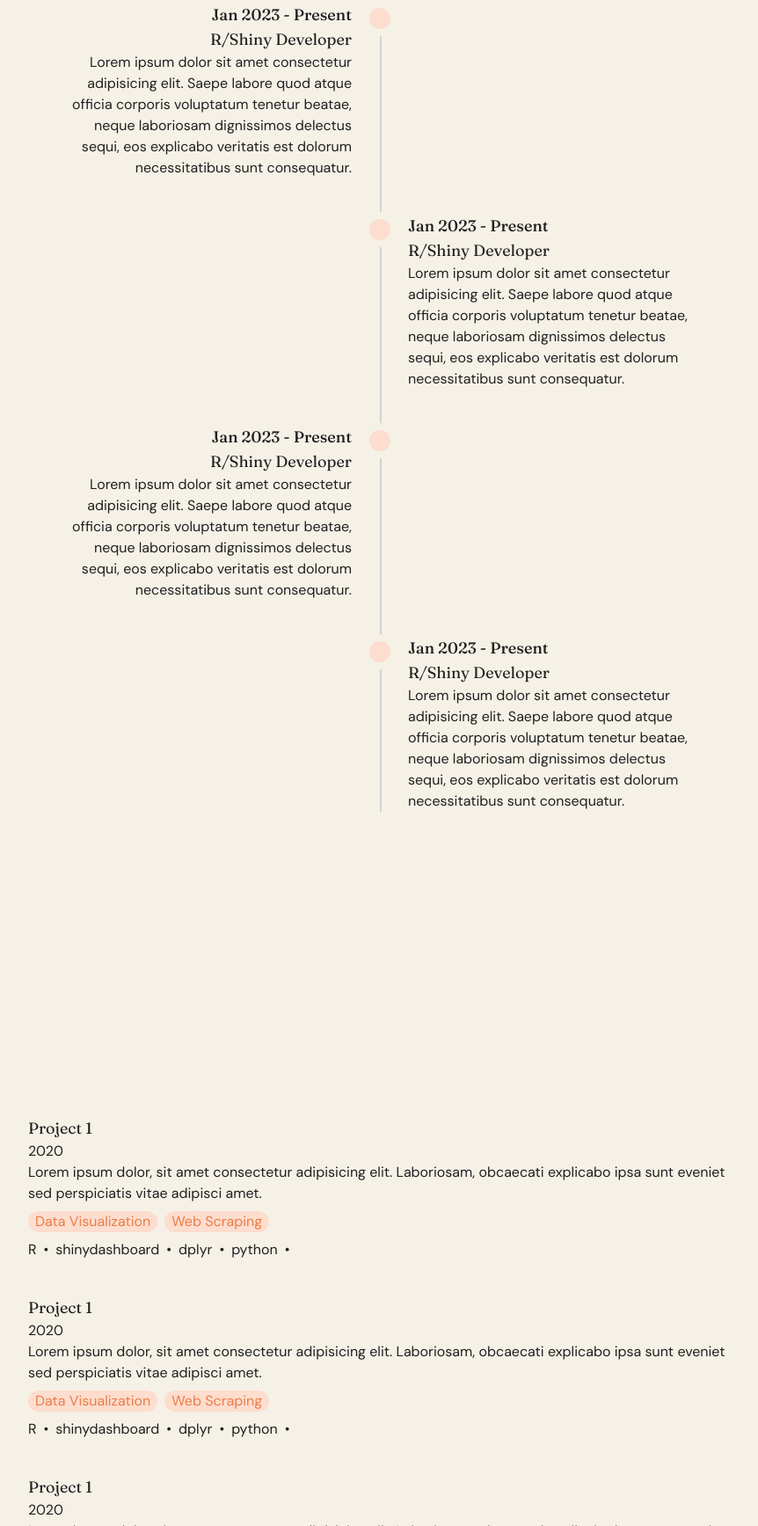
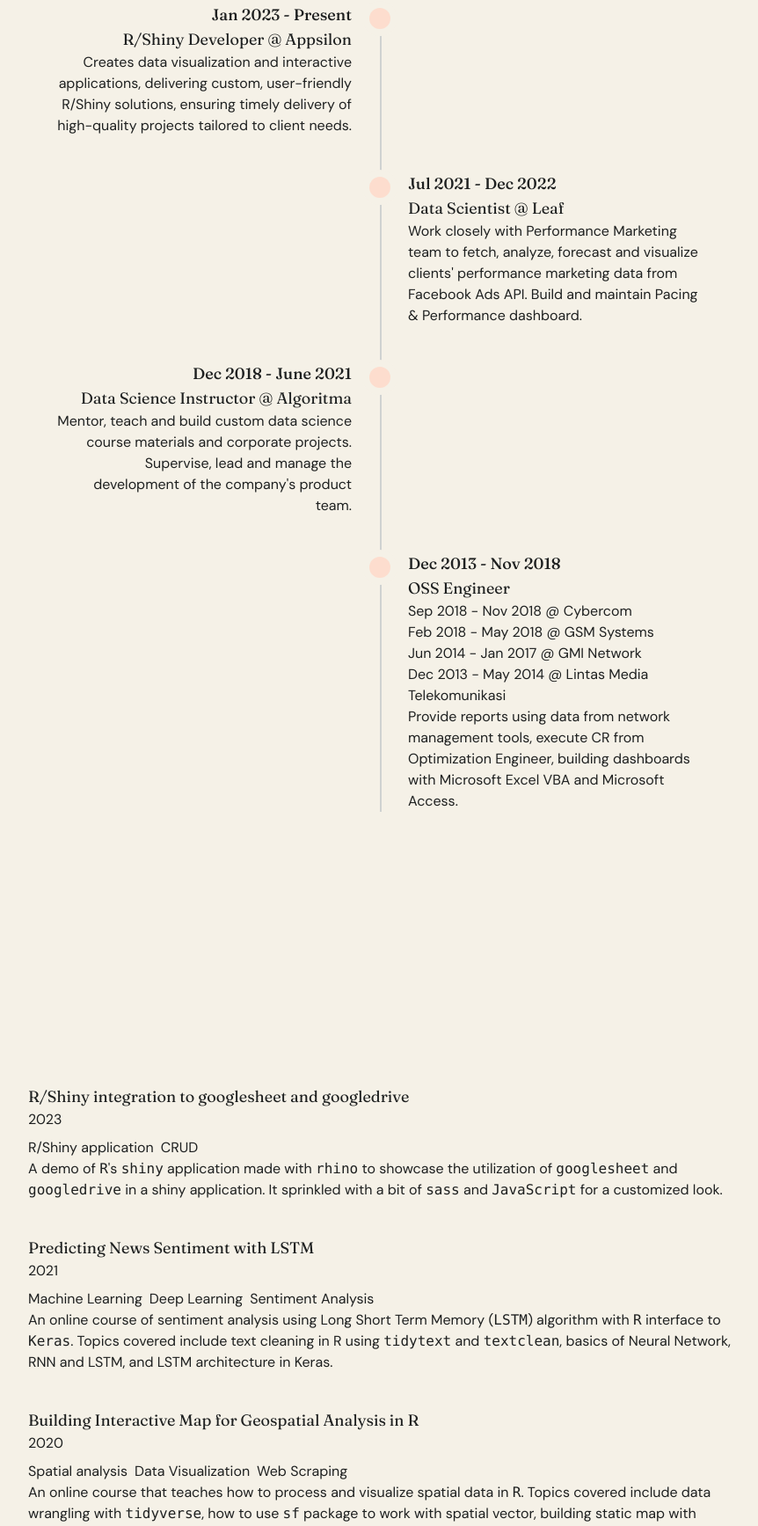
Before and after one commit to ttnsy/personal-page, a website built with Vite: page src/index.html in a window 1280 px wide. Shown: the part 1065-2800 px from the top of the page at 88% size, without its empty margins (400-1262 px from the left). Built offline with nearby package versions, Linux system fonts and the light colour scheme.

Commit message:
feat: fill up projects

```diff
--- a/src/index.html
+++ b/src/index.html
@@ -38,146 +38,160 @@
           </li>
           <li>
             <a href="#projects" class="nav__link">
-              <span>Projects</span>
+              <span>Posts / Projects</span>
             </a>
           </li>
         </ul>
       </nav>
 
       <div class="contacts">
-        <a href="">
+        <a class="contact" href="">
           <i class="fa-brands fa-github fa-2xl"></i>
         </a>
-        <a href="">
+        <a class="contact" href="">
           <i class="fa-brands fa-linkedin fa-2xl"></i>
         </a>
-        <a href="">
+        <a class="contact" href="">
           <i class="fa-regular fa-envelope fa-2xl"></i>
         </a>
       </div>
     </header>
 
     <main>
-      <section class="section" id="about">
+      <section class="section section__about" id="about">
         <p>
-          Lorem ipsum dolor sit amet consectetur adipisicing elit. Consectetur
-          recusandae, est quis eius sunt voluptatibus quisquam, eligendi
-          deserunt nisi sint amet! Temporibus sit, eligendi quibusdam aliquid
-          totam dolorem magni unde.
+          Hello there! I'm Tanesya, a data explorer who finds joy in bringing
+          ideas to life and building things. These days, my main focus involves
+          crafting high-quality, custom, and user-friendly R/Shiny solutions for
+          clients at
+          <a href="https://appsilon.com/" target="_blank">Appsilon</a>. While my
+          primary tools are R (with a sprinkle of python here and there), I'm
+          also actively exploring the nuances of modern JavaScript-based web
+          development.
         </p>
       </section>
 
-      <section class="section" id="experience">
+      <section class="section section__experience" id="experience">
         <ol class="timeline">
           <li class="timeline__item timeline__item_left">
             <div class="timeline__bullet"></div>
             <time>Jan 2023 - Present</time>
-            <h3>R/Shiny Developer</h3>
+            <h3>
+              R/Shiny Developer <a href="https://appsilon.com/">@ Appsilon</a>
+            </h3>
             <p>
-              Lorem ipsum dolor sit amet consectetur adipisicing elit. Saepe
-              labore quod atque officia corporis voluptatum tenetur beatae,
-              neque laboriosam dignissimos delectus sequi, eos explicabo
-              veritatis est dolorum necessitatibus sunt consequatur.
+              Creates data visualization and interactive applications,
+              delivering custom, user-friendly R/Shiny solutions, ensuring
+              timely delivery of high-quality projects tailored to client needs.
             </p>
           </li>
           <li class="timeline__item timeline__item_right">
             <div class="timeline__bullet"></div>
-            <time>Jan 2023 - Present</time>
-            <h3>R/Shiny Developer</h3>
+            <time>Jul 2021 - Dec 2022</time>
+            <h3>
+              Data Scientist
+              <a href="https://www.leafgrow.io/" target="_blank">@ Leaf</a>
+            </h3>
             <p>
-              Lorem ipsum dolor sit amet consectetur adipisicing elit. Saepe
-              labore quod atque officia corporis voluptatum tenetur beatae,
-              neque laboriosam dignissimos delectus sequi, eos explicabo
-              veritatis est dolorum necessitatibus sunt consequatur.
+              Work closely with Performance Marketing team to fetch, analyze,
+              forecast and visualize clients' performance marketing data from
+              Facebook Ads API. Build and maintain Pacing & Performance
+              dashboard.
             </p>
           </li>
           <li class="timeline__item timeline__item_left">
             <div class="timeline__bullet"></div>
-            <time>Jan 2023 - Present</time>
-            <h3>R/Shiny Developer</h3>
+            <time>Dec 2018 - June 2021</time>
+            <h3>
+              Data Science Instructor
+              <a href="https://algorit.ma/" target="_blank">@ Algoritma</a>
+            </h3>
             <p>
-              Lorem ipsum dolor sit amet consectetur adipisicing elit. Saepe
-              labore quod atque officia corporis voluptatum tenetur beatae,
-              neque laboriosam dignissimos delectus sequi, eos explicabo
-              veritatis est dolorum necessitatibus sunt consequatur.
+              Mentor, teach and build custom data science course materials and
+              corporate projects. Supervise, lead and manage the development of
+              the company's product team.
             </p>
           </li>
           <li class="timeline__item timeline__item_right">
             <div class="timeline__bullet"></div>
-            <time>Jan 2023 - Present</time>
-            <h3>R/Shiny Developer</h3>
+            <time>Dec 2013 - Nov 2018</time>
+            <h3>OSS Engineer</h3>
+            <ol class="mb-1">
+              <li>Sep 2018 - Nov 2018 @ Cybercom</li>
+              <li>Feb 2018 - May 2018 @ GSM Systems</li>
+              <li>Jun 2014 - Jan 2017 @ GMI Network</li>
+              <li>Dec 2013 - May 2014 @ Lintas Media Telekomunikasi</li>
+            </ol>
             <p>
-              Lorem ipsum dolor sit amet consectetur adipisicing elit. Saepe
-              labore quod atque officia corporis voluptatum tenetur beatae,
-              neque laboriosam dignissimos delectus sequi, eos explicabo
-              veritatis est dolorum necessitatibus sunt consequatur.
+              Provide reports using data from network management tools, execute
+              CR from Optimization Engineer, building dashboards with Microsoft
+              Excel VBA and Microsoft Access.
             </p>
           </li>
         </ol>
       </section>
 
-      <section class="section" id="projects">
+      <section class="section__projects px-10" id="projects">
         <div class="section__project">
-          <h3>Project 1</h3>
+          <h3>R/Shiny integration to googlesheet and googledrive</h3>
+          <h4>2023</h4>
+          <ul class="tags">
+            <li>R/Shiny application</li>
+            <li>CRUD</li>
+          </ul>
+          <p>
+            A demo of <code>R</code>'s <code>shiny</code> application made with
+            <code>rhino</code> to showcase the utilization of
+            <code>googlesheet</code> and <code>googledrive</code> in a shiny
+            application. It sprinkled with a bit of <code>sass</code> and
+            <code>JavaScript</code>
+            for a customized look.
+          </p>
+        </div>
+
+        <div class="section__project">
+          <h3>Predicting News Sentiment with LSTM</h3>
+          <h4>2021</h4>
+          <ul class="tags">
+            <li>Machine Learning</li>
+            <li>Deep Learning</li>
+            <li>Sentiment Analysis</li>
+          </ul>
+          <p>
+            An online course of sentiment analysis using Long Short Term Memory
+            (<code>LSTM</code>) algorithm with <code>R</code> interface to
+            <code>Keras</code>. Topics covered include text cleaning in R using
+            <code>tidytext</code> and <code>textclean</code>, basics of Neural
+            Network, RNN and LSTM, and LSTM architecture in Keras.
+          </p>
+        </div>
+
+        <div class="section__project">
+          <a href="https://rpubs.com/tangerine/dss-geospatial" target="_blank">
+            <h3>Building Interactive Map for Geospatial Analysis in R</h3>
+          </a>
           <h4>2020</h4>
-          <p>
-            Lorem ipsum dolor, sit amet consectetur adipisicing elit.
-            Laboriosam, obcaecati explicabo ipsa sunt eveniet sed perspiciatis
-            vitae adipisci amet.
-          </p>
-          <ul class="tags__main">
+          <ul class="tags mb-2">
+            <li>Spatial analysis</li>
             <li>Data Visualization</li>
             <li>Web Scraping</li>
           </ul>
-          <ul class="tags__sub">
-            <li>R</li>
-            <li>shinydashboard</li>
-            <li>dplyr</li>
-            <li>python</li>
-          </ul>
+          <p>
+            An online course that teaches how to process and visualize spatial
+            data in <code>R</code>. Topics covered include data wrangling with
+            <code>tidyverse</code>, how to use <code>sf</code> package to work
+            with spatial vector, building static map with
+            <code>ggplot2</code> and interactive map with <code>leaflet</code>.
+            While not explicitly covered in the course, I also utilized
+            <code>selenium</code> and <code>BeautifulSoup</code> in
+            <code>python</code> to scrape the data used for the material.
+          </p>
         </div>
 
-        <div class="section__project">
-          <h3>Project 1</h3>
-          <h4>2020</h4>
-          <p>
-            Lorem ipsum dolor, sit amet consectetur adipisicing elit.
-            Laboriosam, obcaecati explicabo ipsa sunt eveniet sed perspiciatis
-            vitae adipisci amet.
-          </p>
-          <ul class="tags__main">
-            <li>Data Visualization</li>
-            <li>Web Scraping</li>
-          </ul>
-          <ul class="tags__sub">
-            <li>R</li>
-            <li>shinydashboard</li>
-            <li>dplyr</li>
-            <li>python</li>
-          </ul>
+        <div class="self-start">
+          <h3 class="mb-4">Read my posts in Appsilon blog</h3>
+          <h3 class="mb-0">Read my posts in RPubs</h3>
         </div>
-
-        <div class="section__project">
-          <h3>Project 1</h3>
-          <h4>2020</h4>
-          <p>
-            Lorem ipsum dolor, sit amet consectetur adipisicing elit.
-            Laboriosam, obcaecati explicabo ipsa sunt eveniet sed perspiciatis
-            vitae adipisci amet.
-          </p>
-          <ul class="tags__main">
-            <li>Data Visualization</li>
-            <li>Web Scraping</li>
-          </ul>
-          <ul class="tags__sub">
-            <li>R</li>
-            <li>shinydashboard</li>
-            <li>dplyr</li>
-            <li>python</li>
-          </ul>
-        </div>
-
-
       </section>
     </main>
   </body>
```
